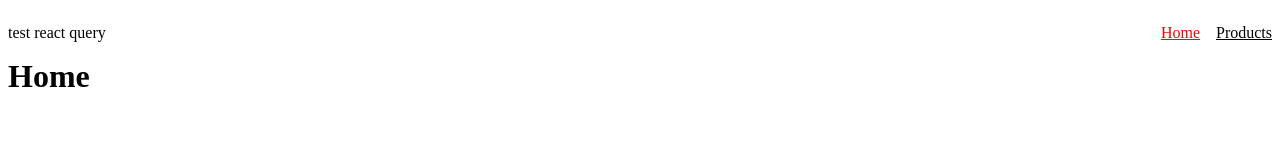
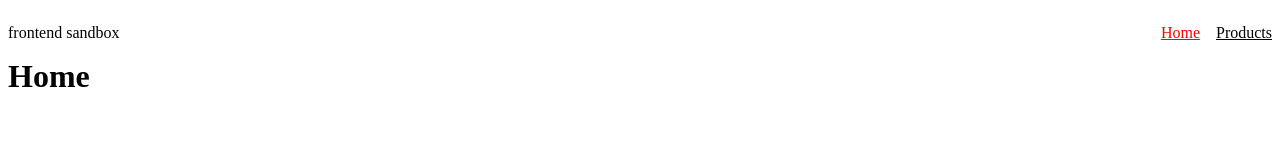
Before and after one commit to Ceezik/frontend-sandbox, a React (Create React App) app: page / in a window 1280 px wide. Shown: the top 160 px of the page. Built offline with nearby package versions, Linux system fonts and the light colour scheme.

Commit message:
rename repo

```diff
--- a/package.json
+++ b/package.json
@@ -1,5 +1,5 @@
 {
-  "name": "test-react-query",
+  "name": "frontend-sandbox",
   "version": "0.1.0",
   "private": true,
   "dependencies": {
--- a/src/app/components/Header/index.tsx
+++ b/src/app/components/Header/index.tsx
@@ -9,7 +9,7 @@ export const Header = (): JSX.Element => {
         justifyContent: "space-between",
       }}
     >
-      <p>test react query</p>
+      <p>frontend sandbox</p>
       <div
         style={{
           display: "flex",
```
Also changed, not shown: 1 other file (tests, documents, lock files or other folders).
